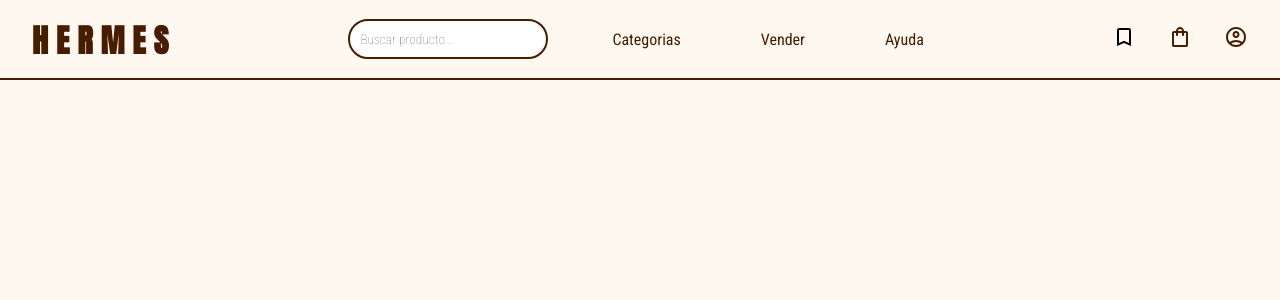
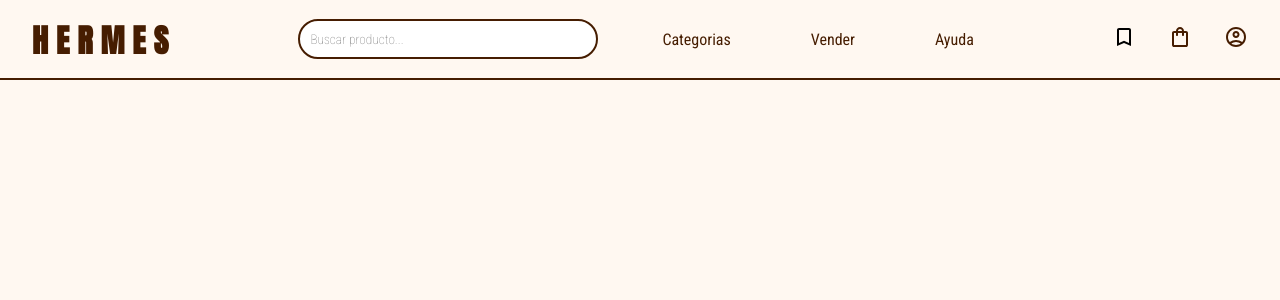
Before and after one commit to lorian49-dev/products-search, a PHP site: page /home.html in a window 1280 px wide. Shown: the top 300 px of the page. Run offline with PHP 8.4, Linux system fonts and the light colour scheme.

Commit message:
Update home.css

```diff
--- a/home.css
+++ b/home.css
@@ -97,7 +97,7 @@ ul li input{
     font-weight: 100;
     /* CAMBIO: Hacemos el input flexible con límites */
     width: 100%; /* Ocupa el espacio disponible en su contenedor */
-    min-width: 200px; /* Evita que sea demasiado pequeño */
+    min-width: 300px; /* Evita que sea demasiado pequeño */
     max-width: 400px; /* Evita que sea demasiado grande en pantallas anchas */
 }
 
```
